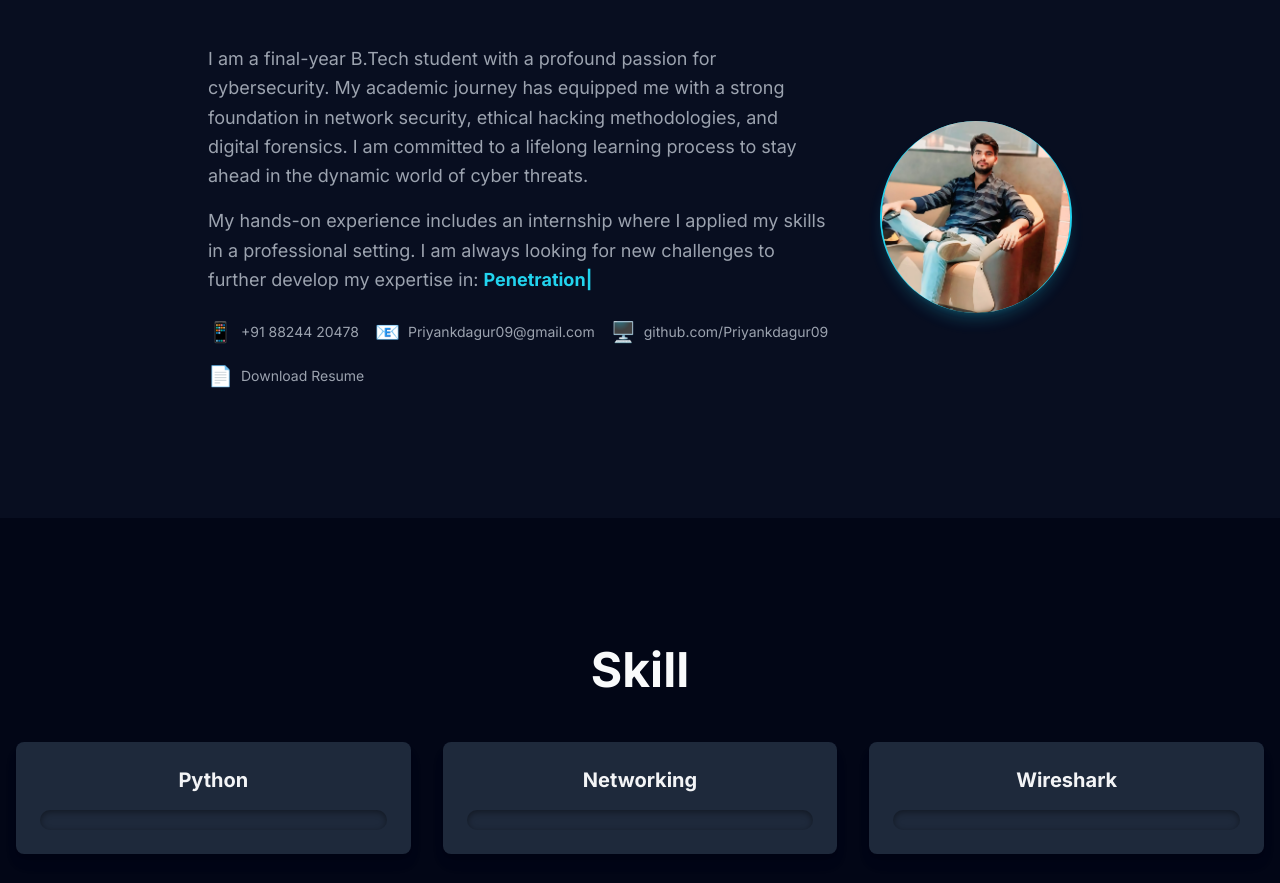
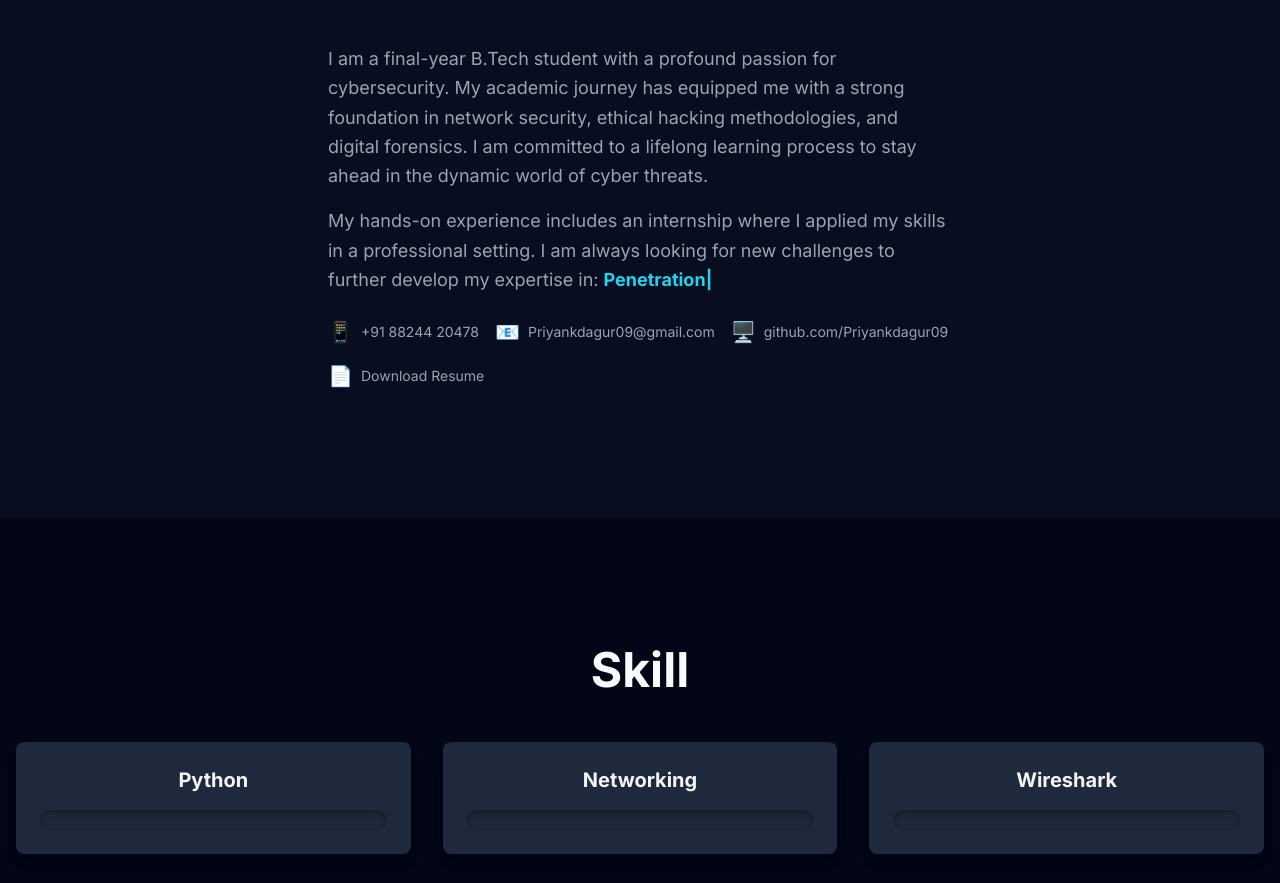
Before and after one commit to Priyankdagur09/Portfolio, a plain HTML site: page index.html in a window 1280 px wide. Shown: the part 980-1863 px from the top of the page. Drawn offline with nearby package versions, Linux system fonts and the light colour scheme; a script that the page names is missing.

Commit message:
Update index.html

```diff
--- a/index.html
+++ b/index.html
@@ -195,11 +195,7 @@
                         </a>
                     </div>
                 </div>
-                <div class="w-48 h-48 rounded-full bg-slate-800 flex items-center justify-center border-2 border-cyan-400 shadow-lg shadow-cyan-400/20">
 
-                    <img src="Profile.jpeg"  class="w-48 h-48 rounded-full object-cover">
-
-                </div>
             </div>
         </div>
     </section>
```
